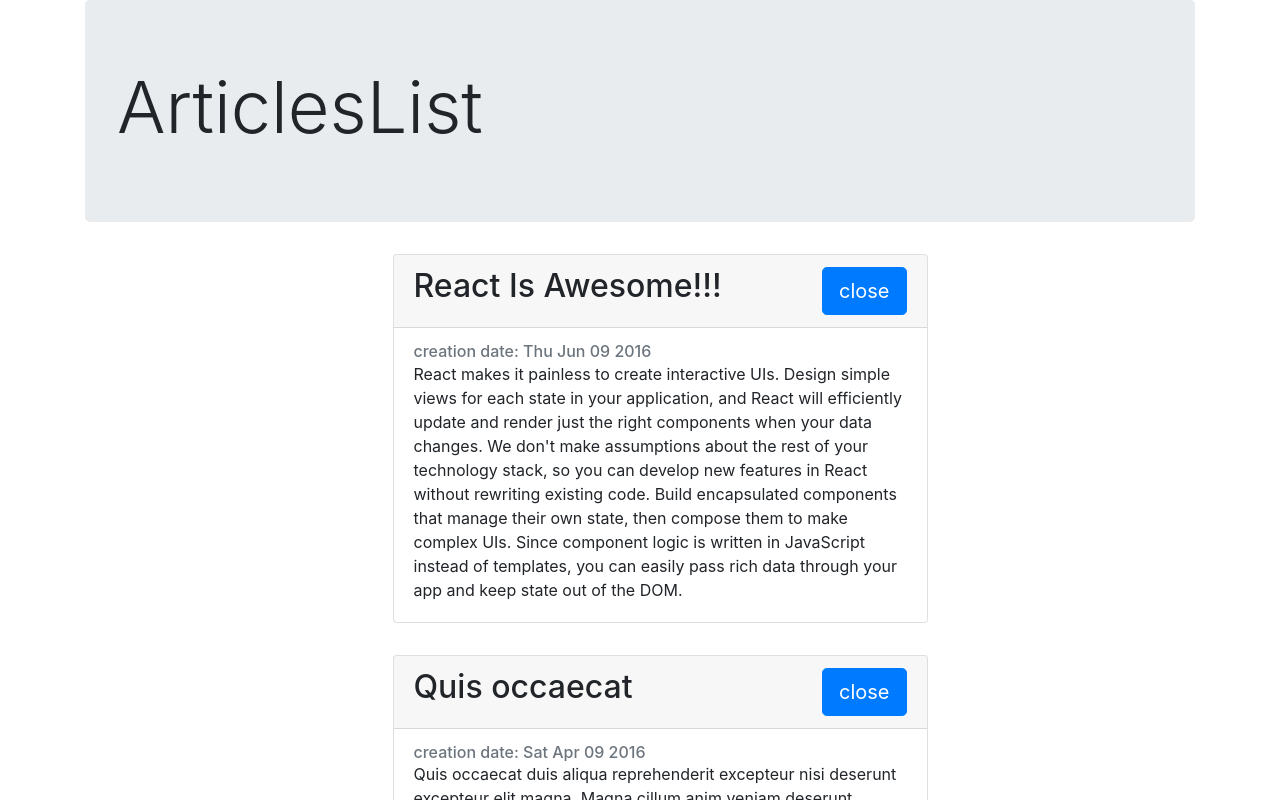
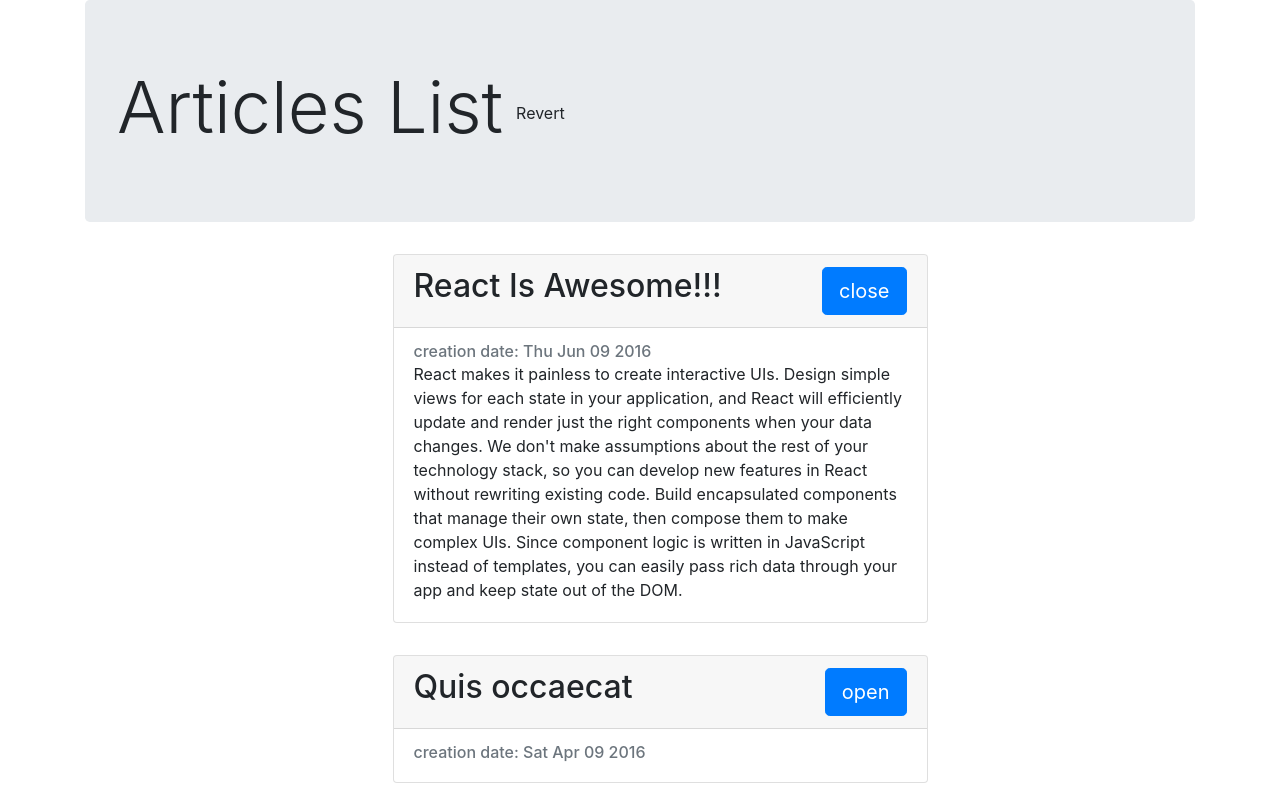
Before and after one commit to matichmike/react-practice, a React (Create React App) app: page / in a window 1280 px wide. Shown: the top 800 px of the page. Built offline with nearby package versions, Linux system fonts and the light colour scheme; the HTML template or start-up script is replaced by a standard one.

Commit message:
reverting articles added

```diff
--- a/src/components/App.js
+++ b/src/components/App.js
@@ -1,17 +1,28 @@
 import ArticleList from './ArticleList';
-import React from 'react';
+import React, {Component} from 'react';
 import articles from '../fixtures';
 import 'bootstrap/dist/css/bootstrap.css';
 
-function App() {
-  return (
+class App extends Component {
+  state = {
+    reverted:false
+  }
+  render() {
+    return (
     <div className="container">
       <div className="jumbotron">
-      <h1 className="display-3">ArticlesList</h1>
+      <h1 className="display-3">Articles List
+      <button className='btn' onClick={this.revert}>Revert</button>
+      </h1>
       </div>
-      <ArticleList articles={articles}/>
+      <ArticleList articles={this.state.reverted ? articles.reverse() : articles}/>
     </div>
-  )
+    )
+  }
+
+    revert = () => this.setState({
+      reverted: !this.state.reverted
+    })
 }
 
 export default App;
--- a/src/components/Article.js
+++ b/src/components/Article.js
@@ -1,9 +1,34 @@
 import React, { Component } from 'react';
 
 class Article extends Component {
-  state = {
-    isOpen: true
+  // state = {
+  //   isOpen: true
+  // }
+  // same as below(babel)
+  constructor(props) {
+    super(props)
+    this.state = {
+      isOpen:props.defaultOpen
+    }
   }
+
+  componentWillMount() {
+    console.log('---', 'mounting');
+  }
+
+  componentWillReceiveProps(nextProps) {
+    console.log('---', 'will receive props');
+    if (nextProps.defaultOpen !== this.props.defaultOpen) {
+      this.setState({
+        isOpen:nextProps.defaultOpen
+      })
+    }
+  }
+
+  componentDidUpdate() {
+    console.log('---', 'will update');
+  }
+
   render() {
     const {article} = this.props;
     const body = this.state.isOpen && <section className="card-text">{article.text}</section>;
--- a/src/components/ArticleList/index.js
+++ b/src/components/ArticleList/index.js
@@ -3,8 +3,8 @@
 import './style.css';
 
 export default function ArticleList({ articles }) {
-  const articleElems = articles.map(article =>
-  <li className="article-list_li" key = {article.id}><Article article = {article}/></li>
+  const articleElems = articles.map((article, index) =>
+  <li className="article-list_li" key = {article.id}><Article article = {article} defaultOpen = {index === 0}/></li>
     );
   return (
     <ul>
```
